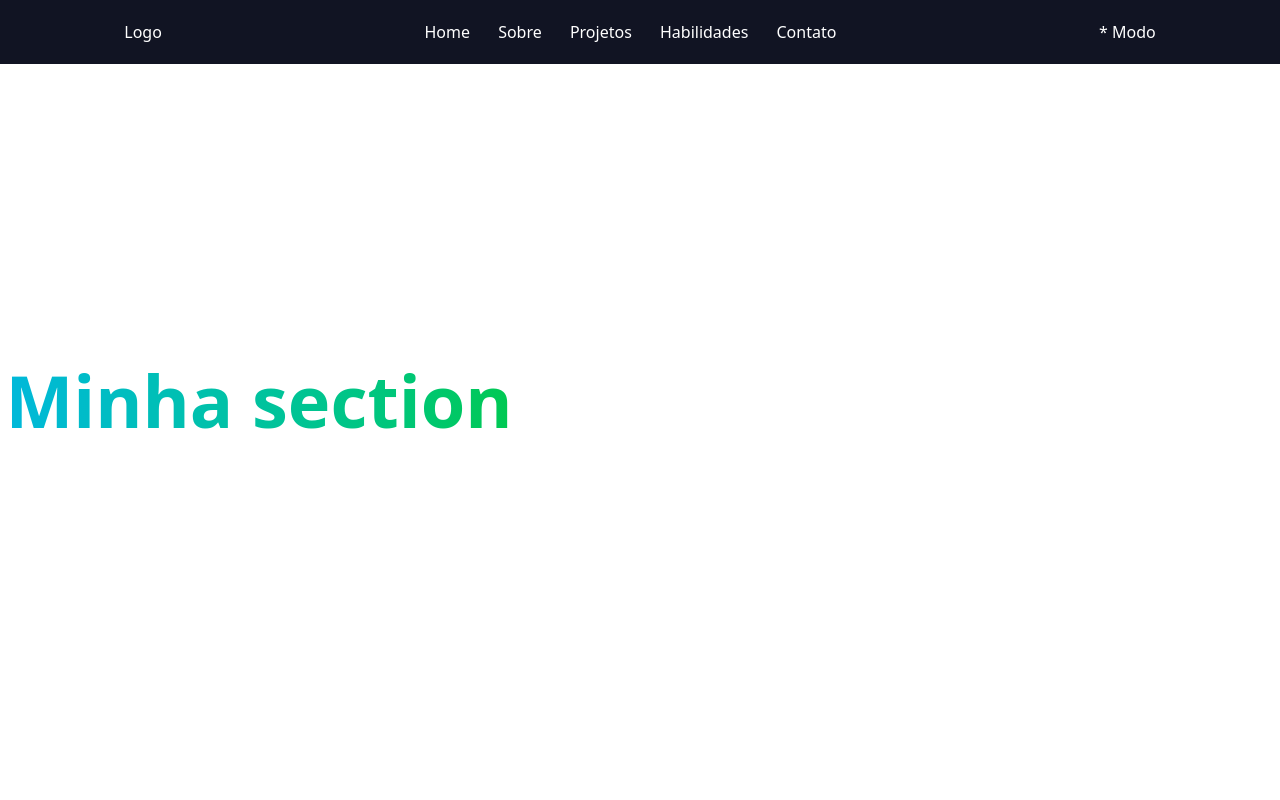
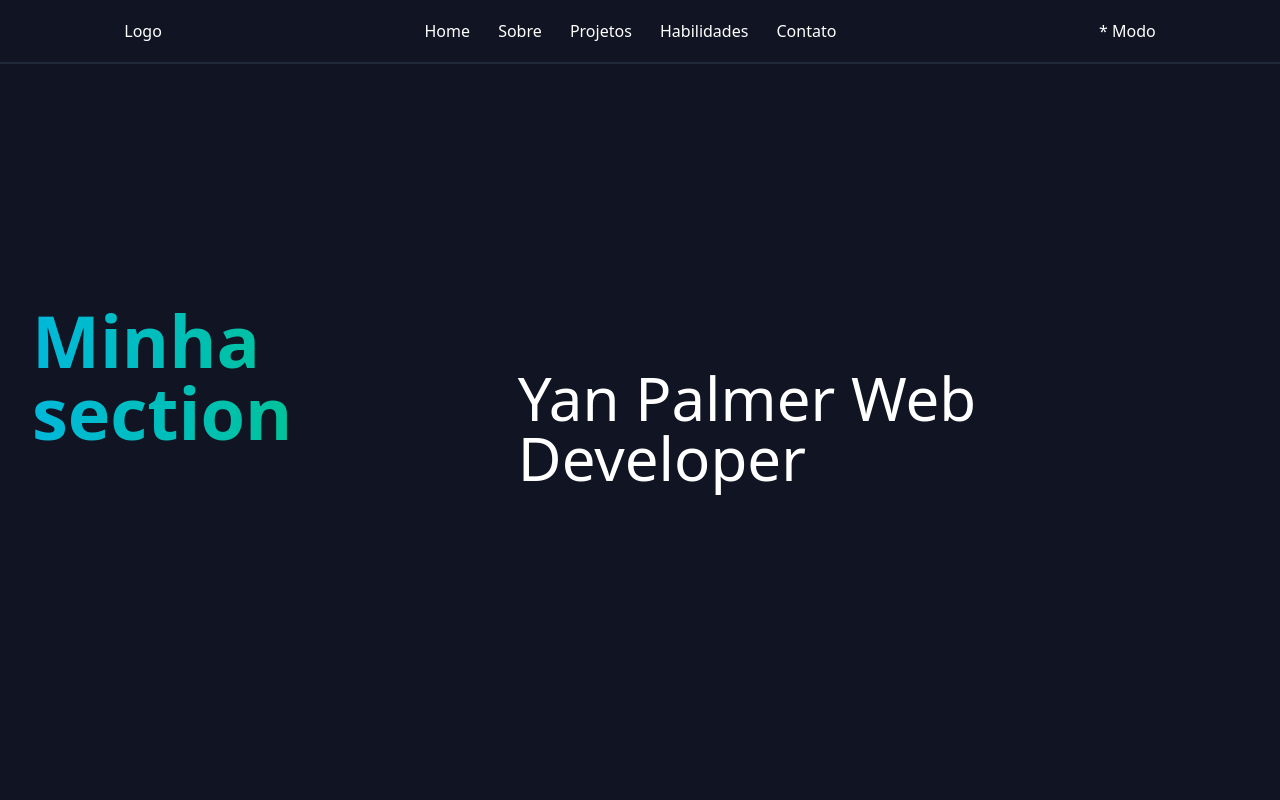
Before and after one commit to YanPalmer/Portfolio-Yan-2026, a React (Vite) app in the folder Portfolio-Yan-2026/: page / in a window 1280 px wide. Shown: the top 800 px of the page. Built offline with nearby package versions, Linux system fonts and the light colour scheme.

Commit message:
Alterações teste Incompleto 2

```diff
--- a/Portfolio-Yan-2026/src/components/Header.tsx
+++ b/Portfolio-Yan-2026/src/components/Header.tsx
@@ -2,7 +2,7 @@ import 'tailwindcss'
 
 function Header() {
   return (
-    <header className='fixed top-0 right-0 left-0 bg-linear-to-r from-navBackground to-navBackground text-white h-16 flex flex-row justify-around items-center'>
+    <header className='fixed top-0 right-0 left-0 bg-linear-to-r from-navBackground to-navBackground text-white h-16 flex flex-row justify-around items-center border-b-2 border-gray-800'>
       <h1>Logo</h1>
       <ul className='links flex flex-row justify-around items-center w-110 h-full'>
         <li className='text-white hover:text-whiteText'>Home</li>
--- a/Portfolio-Yan-2026/src/components/Hero.tsx
+++ b/Portfolio-Yan-2026/src/components/Hero.tsx
@@ -2,9 +2,12 @@ import 'tailwindcss'
 
 function Hero() {
   return (
-    <section className='min-h-screen flex items-center justify-center pt-20 pb-20 gradient-bg'>
-      <h1 className='text-7xl font-extrabold bg-linear-to-r from-cyan-500 to-green-500 bg-clip-text text-transparent'>Minha section</h1>
-      <p className='pt-16 text-6xl text-white'>Yan Palmer Web Developer</p>
+    <section className='min-h-screen flex items-center justify-center py-20 bg-navBackground'>
+      <div className='container px-8 flex flex-row justify-stretch space-y-12'>
+        <h1 className='text-7xl font-extrabold bg-linear-to-r from-cyan-500 to-green-500 bg-clip-text text-transparent'>Minha section</h1>
+        <p className='pt-16 text-6xl text-white'>Yan Palmer Web Developer</p>
+      </div>
+
     </section>
   )
 }
--- a/Portfolio-Yan-2026/src/index.css
+++ b/Portfolio-Yan-2026/src/index.css
@@ -3,6 +3,7 @@
 @theme {
   --color-headerBackground: #0A0A0D;
   --color-navBackground: #111423;
+  --color-navBotomColor: #2F3032;
   --color-aboutBackground: #101012;
   --color-background: #0F1523;
   --color-whiteText: #B7B5B5;
```
